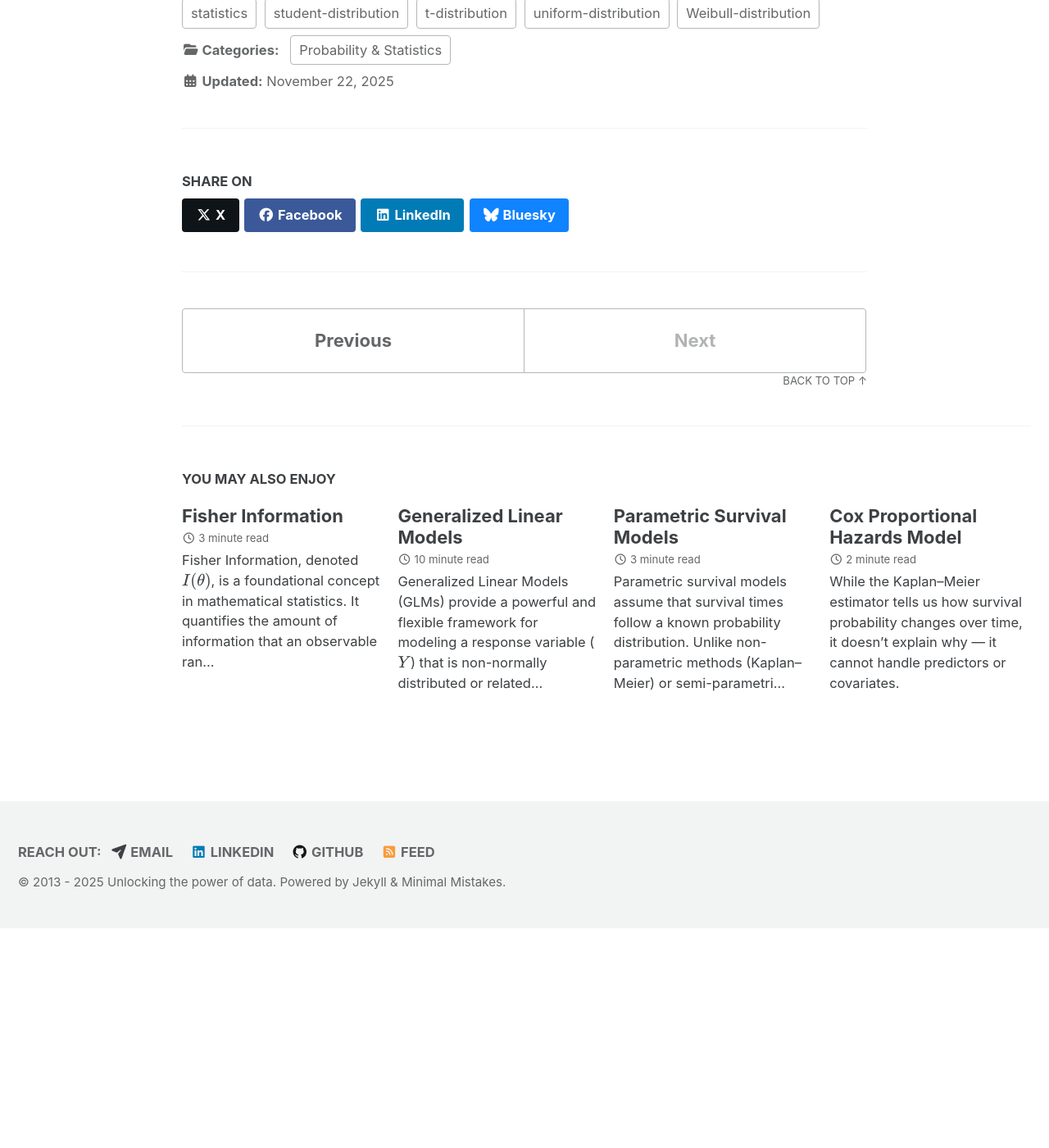
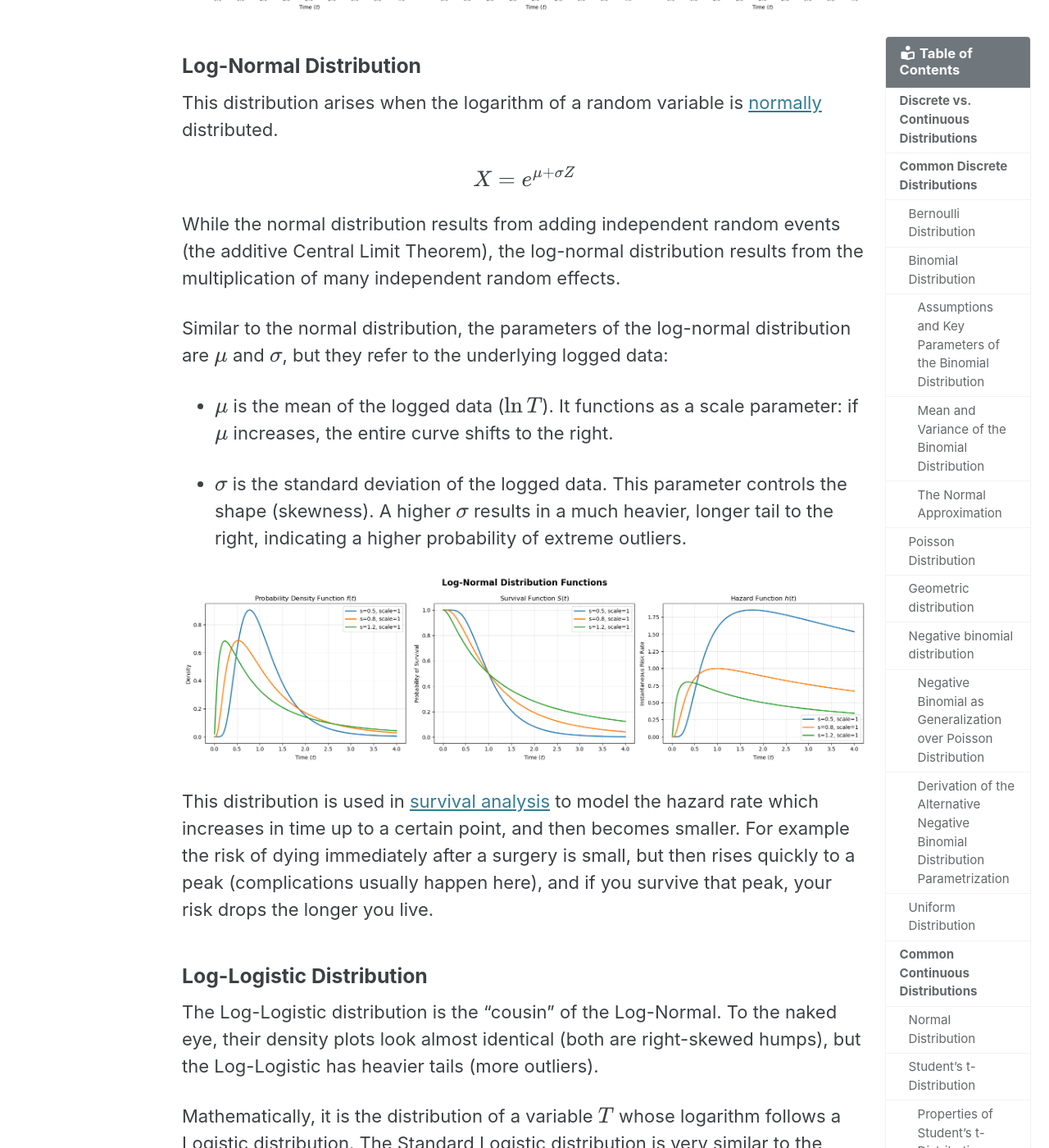
Before and after one commit to vzahorui/vzahorui.github.io, a Jekyll site: the page built from _posts/2021-03-27-statistical-distributions.md, in a window 1280 px wide and 1400 px high, scrolled down 19695 px. Shown: the whole window at 82% size. Built offline with Jekyll 4.4.1, drawn with Linux system fonts in a browser that asks for light colours; cached includes are drawn as plain includes; formulas are drawn with MathJax 3; before the commit the page ends 20827 px from its top, so only the background shows below that; some of the changed text lies outside the part shown.

Commit message:
added log-normal and log-logistic distributions

```diff
--- a/_posts/2021-03-27-statistical-distributions.md
+++ b/_posts/2021-03-27-statistical-distributions.md
@@ -250,7 +250,7 @@
 Notice that since we are squaring the values there are no negative values in the chi-square distribution. If we draw only one value, then there is a high probability that this value is close to 0, since the normal distribution is centered around 0. Therefore the shape of the PDF of chi-square distribution with 1 degree of freedom is heavily skewed towards zero, while the probability of getting bigger numbers becomes minuscule. If we draw more and more numbers increasing the number of degrees of freedom, the sum of squared values causes the center of the PDF of chi-square distribution to be shifted to the right.
 
 <div id='beta_distribution'/>
-### Beta distribution
+### Beta Distribution
 
 This distribution is an extension of the negative binomial distribution to the continuous variables. However, instead of modeling the number of successes (or failures), it is used for modeling the distribution of probability.
 
@@ -283,7 +283,7 @@
 The mean of the beta distribution is defined as $\frac{\alpha}{(\alpha+\beta)}$, and the variance is $\frac{\alpha\beta}{(\alpha+\beta)^2(\alpha+\beta+1)}$.
 
 <div id='exponential_distribution'/>
-### Exponential distribution
+### Exponential Distribution
 
 This is a continuous distribution which is closely related to the Poisson distribution as it models the time between random independent events. It may also be viewed as a continuous analogue of the geometric distribution. The PDF of the distribution is calculated as follows:
 
@@ -296,7 +296,7 @@
 The mean of the exponential distribution is $\frac{1}{\lambda}$, and the variance is $\frac{1}{\lambda^2}$.
 
 <div id='weibull_distribution'/>
-### Weibull distribution
+### Weibull Distribution
 
 This distribution is a cornerstone of [survival analysis]({{ site.baseurl }}{% link _posts/2025-10-01-survival-analysis.md %}),  specifically within the framework of [parametric survival models]({{ site.baseurl }}{% link _posts/2025-10-06-parametric-survival-models.md %}).
 
@@ -319,3 +319,53 @@
 * The term $e^{-(t/\lambda)^k}$ is the survival function $S(t)$. As $t$ increases, this term decays to 0, representing the probability of survival decreasing over time.
 
 * The term $\frac{k}{\lambda}\left(\frac{t}{\lambda}\right)^{k-1}$ is the hazard function $h(t)$. This term controls the "instantaneous risk". For example, if $k=2$ the hazard grows linearly with time, and if $k=1$ the hazard becomes constant.
+
+![](/assets/images/probability/Weibull.png){: .align-center}
+
+<div id='log_normal_distribution'/>
+### Log-Normal Distribution
+
+This distribution arises when the logarithm of a random variable is [normally]({{ site.baseurl }}{% link _posts/2025-08-23-normal-distribution.md %}) distributed.
+
+$$X = e^{\mu + \sigma Z}$$
+
+While the normal distribution results from adding independent random events (the additive Central Limit Theorem), the log-normal distribution results from the multiplication of many independent random effects.
+
+Similar to the normal distribution, the parameters of the log-normal distribution are $\mu$ and $\sigma$, but they refer to the underlying logged data:
+
+* $\mu$ is the mean of the logged data ($\ln T$). It functions as a scale parameter: if $\mu$ increases, the entire curve shifts to the right.
+
+* $\sigma$ is the standard deviation of the logged data. This parameter controls the shape (skewness). A higher $\sigma$ results in a much heavier, longer tail to the right, indicating a higher probability of extreme outliers.
+
+![](/assets/images/probability/Log-Normal.png){: .align-center}
+
+This distribution is used in [survival analysis]({{ site.baseurl }}{% link _posts/2025-10-01-survival-analysis.md %}) to model the hazard rate which increases in time up to a certain point, and then becomes smaller. For example the risk of dying immediately after a surgery is small, but then rises quickly to a peak (complications usually happen here), and if you survive that peak, your risk drops the longer you live.
+
+<div id='log_logistic_distribution'/>
+### Log-Logistic Distribution
+
+The Log-Logistic distribution is the "cousin" of the Log-Normal. To the naked eye, their density plots look almost identical (both are right-skewed humps), but the Log-Logistic has heavier tails (more outliers).
+
+Mathematically, it is the distribution of a variable $T$ whose logarithm follows a Logistic distribution. The Standard Logistic distribution is very similar to the standard [normal distribution]({{ site.baseurl }}{% link _posts/2025-08-23-normal-distribution.md %}), but, again, with heavier tails.
+
+Recall the cumulative distribution function (CDF) of a standard logistic variable $z$ (from [logistic regression]({{ site.baseurl }}{% link _posts/2022-09-25-logistic-regresion.md %})):
+
+$$F(t) = \frac{1}{1+e^{-t}}$$
+
+The [derivative]({{ site.baseurl }}{% link _posts/2019-09-14-derivatives.md %}) gives the probability density function:
+
+$$f(t) = \frac{e^{-t}}{(1+e^{-t})^2}$$
+
+By defining $Y = \ln(T)$ and solving for $T$ using the parameters $\alpha$ (scale) and $\beta$ (shape), we get the Log-Logistic PDF:
+
+$$f(t) = \frac{(\beta/\alpha)(t/\alpha)^{\beta-1}}{(1+(t/\alpha)^\beta)^2}$$
+
+In the context of [survival analysis]({{ site.baseurl }}{% link _posts/2025-10-01-survival-analysis.md %}), we can break this down into the survival function and the hazard function:
+
+$$S(t)=\frac{1}{1+(t/\alpha)^\beta}$$
+
+$$h(t)=\frac{(\beta/\alpha)(t/\alpha)^{\beta-1}}{1+(t/\alpha)^\beta}$$
+
+The numerator of the hazard function resembles the Weibull hazard. It pulls the risk up (if $\beta>1$). However, the denominator ($1+(t/\alpha)^\beta$) grows faster than the numerator as $t$ gets very large. This forces the hazard to eventually turn around and decrease, creating a "hump" shape similar to the Log-Normal distribution.
+
+![](/assets/images/probability/Log-Logistic.png){: .align-center}
```
Also changed, not shown: assets/images/probability/Log-Logistic.png (added), assets/images/probability/Log-Normal.png (added), assets/images/probability/Weibull.png (added), 1 other file.
